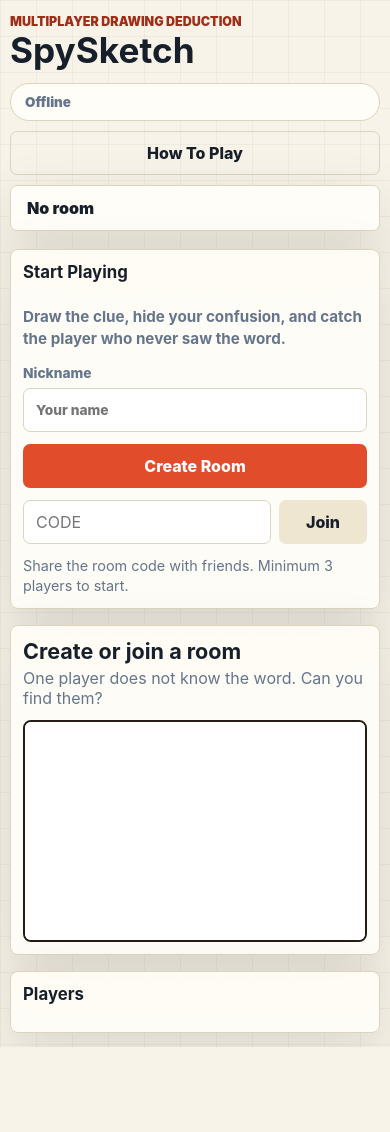
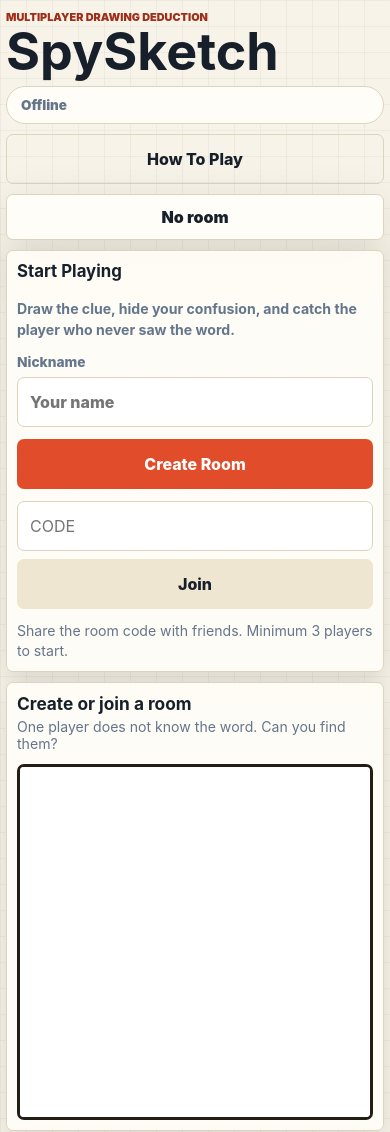
Before and after one commit to keerthireddy7057/SpySketch, a website: page public/index.html in a window 390 px wide. Shown: the top 1132 px of the page. Before the commit the page ends 1047 px from the top, so only its background shows below. Drawn offline with Linux system fonts and the light colour scheme.

Commit message:
Improve mobile game layout

```diff
--- a/public/index.html
+++ b/public/index.html
@@ -92,7 +92,7 @@
             <button id="copyBtn" class="ghost hidden">Copy Invite Link</button>
           </div>
 
-          <canvas id="board" width="960" height="620"></canvas>
+          <canvas id="board" width="840" height="840"></canvas>
 
           <div id="votingPanel" class="vote-panel hidden">
             <h3>Vote for the spy sketcher</h3>
--- a/public/style.css
+++ b/public/style.css
@@ -34,7 +34,7 @@ select {
 }
 
 button {
-  min-height: 44px;
+  min-height: 46px;
   border: 0;
   border-radius: 7px;
   padding: 0 16px;
@@ -70,7 +70,7 @@ button:disabled {
 input,
 select {
   width: 100%;
-  min-height: 44px;
+  min-height: 46px;
   border: 1px solid var(--line);
   border-radius: 7px;
   padding: 0 12px;
@@ -125,7 +125,7 @@ p {
 
 h1 {
   margin-bottom: 0;
-  font-size: clamp(2.2rem, 6vw, 5.4rem);
+  font-size: clamp(2.2rem, 5.4vw, 5rem);
   line-height: 0.95;
   letter-spacing: 0;
 }
@@ -295,8 +295,9 @@ h2 {
 
 #board {
   display: block;
-  width: 100%;
-  aspect-ratio: 960 / 620;
+  width: min(100%, 760px);
+  aspect-ratio: 1 / 1;
+  margin: 0 auto;
   border: 2px solid #241d16;
   border-radius: 8px;
   background: white;
@@ -452,26 +453,123 @@ h2 {
 
   .top-actions {
     width: 100%;
+    display: grid;
+    grid-template-columns: 1fr 1fr;
     align-items: stretch;
-    flex-direction: column;
+  }
+
+  .room-chip {
+    grid-column: 1 / -1;
+    text-align: center;
   }
 }
 
 @media (max-width: 560px) {
+  body {
+    background-size: 26px 26px;
+  }
+
   .shell {
-    width: min(100% - 20px, 1420px);
-    padding: 14px 0;
+    width: min(100% - 12px, 1420px);
+    padding: 10px 0 18px;
+  }
+
+  .topbar {
+    gap: 10px;
+    margin-bottom: 10px;
+  }
+
+  .eyebrow {
+    margin-bottom: 3px;
+    font-size: 0.68rem;
+  }
+
+  h1 {
+    font-size: clamp(2.1rem, 15vw, 3.25rem);
+  }
+
+  h2 {
+    margin-bottom: 10px;
+  }
+
+  button,
+  input,
+  select {
+    min-height: 50px;
+    font-size: 1rem;
+  }
+
+  .grid {
+    gap: 10px;
   }
 
   .stage,
   .side-panel,
   .players-panel {
-    padding: 12px;
+    padding: 10px;
+    border-radius: 7px;
+    box-shadow: 0 10px 28px rgba(37, 28, 13, 0.12);
   }
 
+  .top-actions,
   .stage-head,
   .tools {
     grid-template-columns: 1fr;
     flex-direction: column;
   }
+
+  .stage-head {
+    gap: 10px;
+  }
+
+  .stage-head h2 {
+    font-size: 1.08rem;
+  }
+
+  .stage-head p,
+  .hint,
+  .home-tagline {
+    font-size: 0.88rem;
+  }
+
+  .join-row {
+    grid-template-columns: 1fr;
+  }
+
+  .stat-row {
+    padding: 10px;
+  }
+
+  .secret-card {
+    padding: 13px;
+  }
+
+  .secret-card strong {
+    font-size: 1.35rem;
+  }
+
+  #board {
+    width: 100%;
+    border-width: 3px;
+    border-radius: 7px;
+  }
+
+  .vote-buttons {
+    grid-template-columns: 1fr;
+  }
+
+  .modal {
+    align-items: end;
+    padding: 10px;
+  }
+
+  .modal-card {
+    max-height: 86vh;
+    overflow: auto;
+    padding: 16px;
+  }
+
+  .toast {
+    bottom: 12px;
+  }
 }
```
